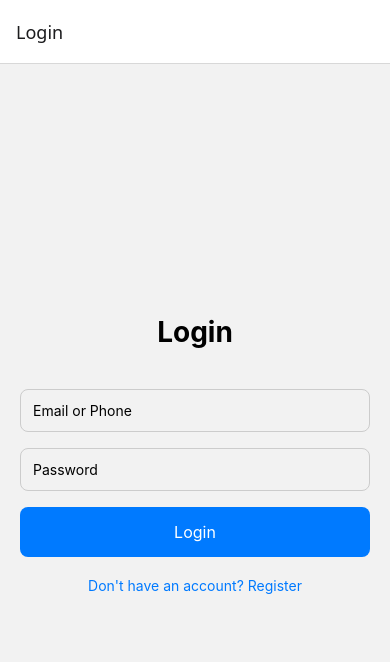
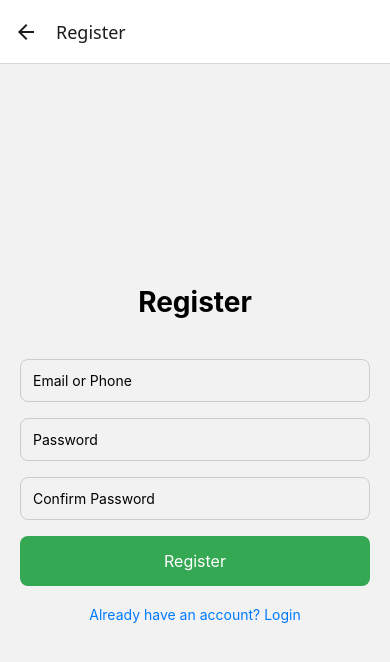
Before and after one commit to sanjaii1/TravelApp, a React Native app: screen /Register in a window 390 px wide. Shown: the top 662 px of the page. Built offline with nearby package versions, Linux system fonts and the light colour scheme.

Commit message:
Add Register screen and update navigation; link to Register from LoginScreen

```diff
--- a/src/navigation/AppNavigator.js
+++ b/src/navigation/AppNavigator.js
@@ -6,6 +6,7 @@ import LoginScreen from '../screens/Auth/LoginScreen';
 import FlightHome from '../screens/Flights/FlightHome';
 import CabHome from '../screens/Cabs/CabHome';
 import HotelHome from '../screens/Hotels/HotelHome';
+import RegisterScreen from '../screens/Auth/RegisterScreen';
 
 const Stack = createNativeStackNavigator();
 
@@ -14,6 +15,7 @@ export default function AppNavigator() {
     <NavigationContainer>
       <Stack.Navigator initialRouteName="Login">
         <Stack.Screen name="Login" component={LoginScreen} />
+        <Stack.Screen name="Register" component={RegisterScreen} />
         <Stack.Screen name="Flights" component={FlightHome} />
         <Stack.Screen name="Cabs" component={CabHome} />
         <Stack.Screen name="Hotels" component={HotelHome} />
--- a/src/screens/Auth/LoginScreen.js
+++ b/src/screens/Auth/LoginScreen.js
@@ -38,7 +38,7 @@ export default function LoginScreen({ navigation }) {
         <Text style={styles.buttonText}>Login</Text>
       </TouchableOpacity>
 
-      <TouchableOpacity onPress={() => Alert.alert('Redirect to register screen')}>
+      <TouchableOpacity onPress={() => navigation.navigate('Register')}>
         <Text style={styles.link}>Don't have an account? Register</Text>
       </TouchableOpacity>
     </View>
--- /dev/null
+++ b/src/screens/Auth/RegisterScreen.js
@@ -0,0 +1,74 @@
+import React, { useState } from 'react';
+import { View, Text, TextInput, TouchableOpacity, StyleSheet, Alert } from 'react-native';
+
+export default function RegisterScreen({ navigation }) {
+  const [email, setEmail] = useState('');
+  const [password, setPassword] = useState('');
+  const [confirmPassword, setConfirmPassword] = useState('');
+
+  const handleRegister = () => {
+    if (!email || !password || !confirmPassword) {
+      Alert.alert('Missing Fields', 'Please fill all fields');
+      return;
+    }
+    if (password !== confirmPassword) {
+      Alert.alert('Password Mismatch', 'Passwords do not match');
+      return;
+    }
+
+    // Dummy register logic
+    Alert.alert('Success', 'Account created successfully');
+    navigation.navigate('Login'); // Go back to login after registration
+  };
+
+  return (
+    <View style={styles.container}>
+      <Text style={styles.title}>Register</Text>
+
+      <TextInput
+        style={styles.input}
+        placeholder="Email or Phone"
+        value={email}
+        onChangeText={setEmail}
+        keyboardType="email-address"
+      />
+
+      <TextInput
+        style={styles.input}
+        placeholder="Password"
+        value={password}
+        secureTextEntry
+        onChangeText={setPassword}
+      />
+
+      <TextInput
+        style={styles.input}
+        placeholder="Confirm Password"
+        value={confirmPassword}
+        secureTextEntry
+        onChangeText={setConfirmPassword}
+      />
+
+      <TouchableOpacity style={styles.button} onPress={handleRegister}>
+        <Text style={styles.buttonText}>Register</Text>
+      </TouchableOpacity>
+
+      <TouchableOpacity onPress={() => navigation.navigate('Login')}>
+        <Text style={styles.link}>Already have an account? Login</Text>
+      </TouchableOpacity>
+    </View>
+  );
+}
+
+const styles = StyleSheet.create({
+  container: { flex: 1, justifyContent: 'center', padding: 20 },
+  title: { fontSize: 28, fontWeight: 'bold', marginBottom: 40, textAlign: 'center' },
+  input: {
+    borderWidth: 1, borderColor: '#ccc', padding: 12, borderRadius: 8, marginBottom: 16,
+  },
+  button: {
+    backgroundColor: '#34A853', padding: 15, borderRadius: 8, alignItems: 'center',
+  },
+  buttonText: { color: 'white', fontSize: 16 },
+  link: { color: '#007AFF', textAlign: 'center', marginTop: 20 },
+});
```
